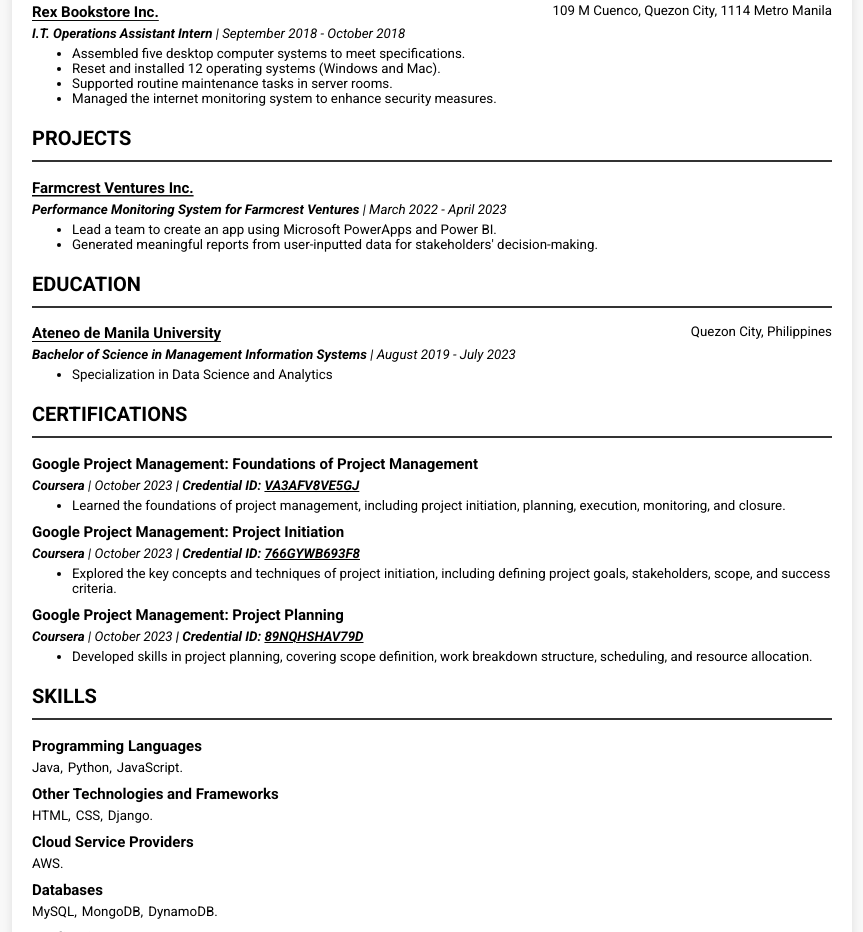
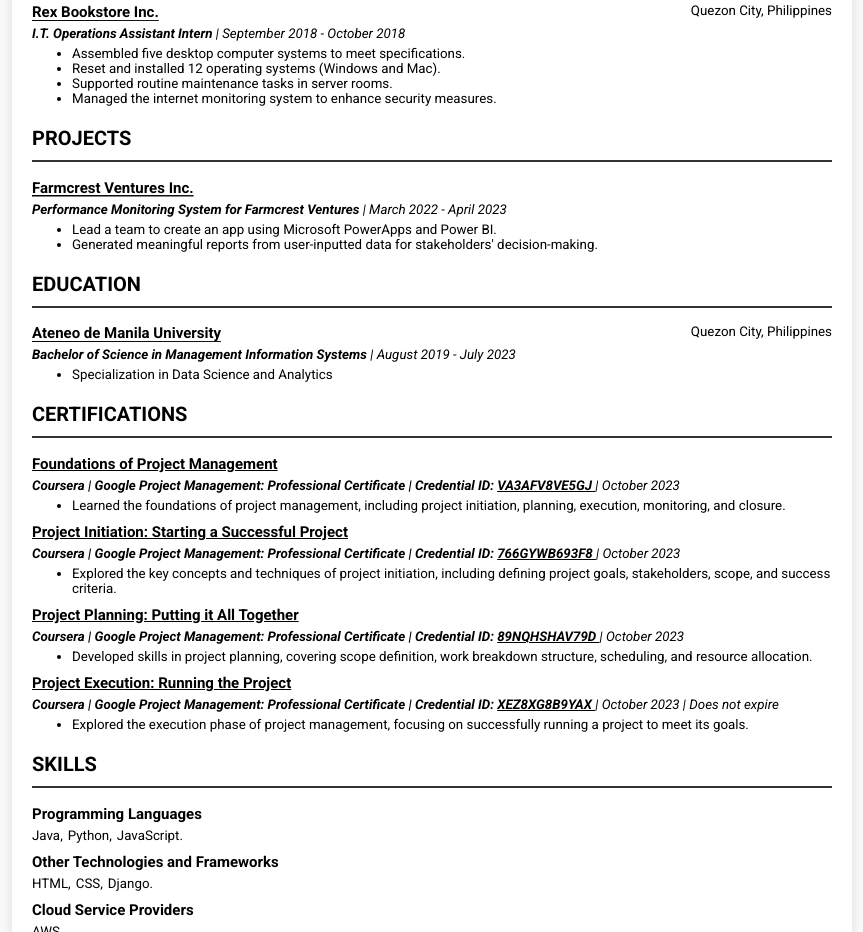
Before and after one commit to AMNaldo/amnaldo.github.io, a plain HTML site: page index.html in a window 1280 px wide. Shown: the part 466-1398 px from the top of the page, without its empty margins (208-1071 px from the left). Drawn offline with Linux system fonts and the light colour scheme.

Commit message:
Updated Certificates, adjusted favicon color

```diff
--- a/index.css
+++ b/index.css
@@ -107,9 +107,9 @@ body {
     background: linear-gradient(to right, rgb(0, 0, 0), rgb(23, 23, 23)),
       linear-gradient(
         to right,
-        rgba(255, 0, 0, 1),
-        rgba(255, 0, 180, 1),
-        rgba(0, 100, 200, 1)
+        rgb(9, 168, 139),
+        rgb(8, 116, 217),
+        rgb(10, 2, 232)
       );
     background-size: 100% 1.5px, 0 1.5px;
     background-position: 100% 100%, 0 100%;
--- a/index.html
+++ b/index.html
@@ -110,7 +110,7 @@
 
         <!-- Dashlabs.ai -->
         <div class="job">
-          <div class="location">179 Manila S Rd, San Pedro, 4023 Laguna</div>
+          <div class="location">Makati, Philippines</div>
           <h3>
             <a
               href="https://dashlabs.ai"
@@ -143,7 +143,7 @@
         <!-- Rex Bookstore Inc. -->
         <div class="job">
           <div class="location">
-            109 M Cuenco, Quezon City, 1114 Metro Manila
+            Quezon City, Philippines
           </div>
           <h3>
             <a
@@ -231,15 +231,22 @@
       <section class="certifications no-break">
         <h2 id="certifications">Certifications</h2>
         <div class="certificate">
-          <h3>Google Project Management: Foundations of Project Management</h3>
+          <h3>
+            <a
+            href="https://www.coursera.org/learn/project-management-foundations/"
+            >
+            Foundations of Project Management
+            </a>
+          </h3>
           <h4>
-            Coursera <span class="duration">| October 2023 </span>| Credential
+            Coursera | Google Project Management: Professional Certificate | Credential
             ID:
             <a
               href="https://www.coursera.org/account/accomplishments/certificate/VA3AFV8VE5GJ"
             >
               VA3AFV8VE5GJ
             </a>
+            <span class="duration">| October 2023 </span>
           </h4>
           <ul>
             <li>
@@ -247,15 +254,22 @@
               initiation, planning, execution, monitoring, and closure.
             </li>
           </ul>
-          <h3>Google Project Management: Project Initiation</h3>
+          <h3>
+            <a
+              href="https://www.coursera.org/learn/project-initiation-google/"
+            >
+            Project Initiation: Starting a Successful Project
+            </a>
+          </h3>
           <h4>
-            Coursera <span class="duration">| October 2023 </span>| Credential
+            Coursera | Google Project Management: Professional Certificate | Credential
             ID:
             <a
               href="https://www.coursera.org/account/accomplishments/certificate/766GYWB693F8"
             >
               766GYWB693F8
             </a>
+            <span class="duration">| October 2023 </span>
           </h4>
           <ul>
             <li>
@@ -264,15 +278,22 @@
               criteria.
             </li>
           </ul>
-          <h3>Google Project Management: Project Planning</h3>
+          <h3>
+            <a
+            href="https://www.coursera.org/learn/project-planning-google/"
+            >
+              Project Planning: Putting it All Together
+            </a>
+          </h3>
           <h4>
-            Coursera <span class="duration">| October 2023 </span>| Credential
+            Coursera | Google Project Management: Professional Certificate | Credential
             ID:
             <a
               href="https://www.coursera.org/account/accomplishments/certificate/89NQHSHAV79D"
             >
               89NQHSHAV79D
             </a>
+            <span class="duration">| October 2023 </span>
           </h4>
           <ul>
             <li>
@@ -280,6 +301,25 @@
               work breakdown structure, scheduling, and resource allocation.
             </li>
           </ul>
+          <h3>
+            <a
+            href="https://www.coursera.org/learn/project-execution-google/"
+            >
+              Project Execution: Running the Project
+            </a>
+        </h3>
+        <h4>
+            Coursera | Google Project Management: Professional Certificate | Credential ID:
+            <a href="https://www.coursera.org/account/accomplishments/certificate/XEZ8XG8B9YAX">
+                XEZ8XG8B9YAX
+            </a>
+            <span class="duration">| October 2023 | Does not expire</span>
+        </h4>
+        <ul>
+            <li>
+                Explored the execution phase of project management, focusing on successfully running a project to meet its goals.
+            </li>
+        </ul>
         </div>
       </section>
 
```
